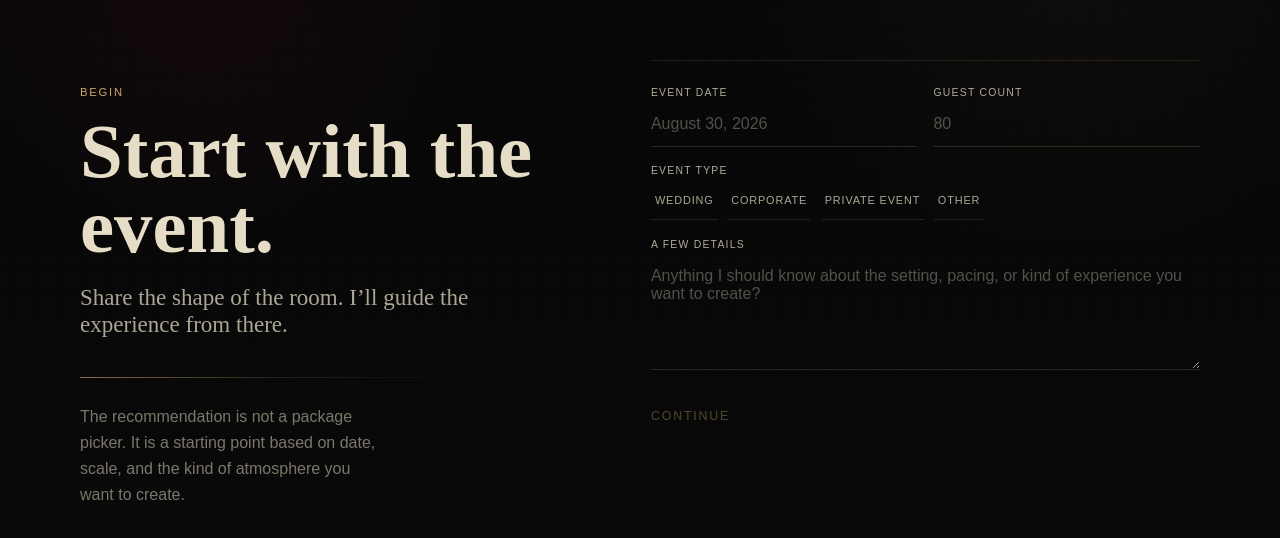
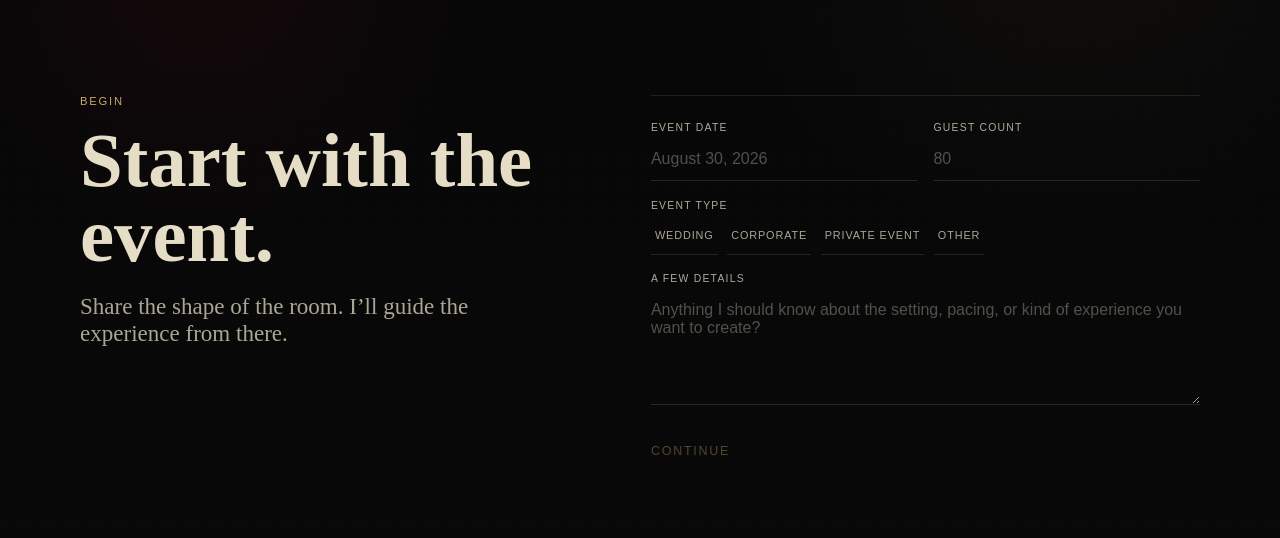
Before and after one commit to chaseellsworthiv-artifice/Artifice-Website, a Next.js app: page /design in a window 1280 px wide. Shown: the part 116-654 px from the top of the page. Built offline with nearby package versions, Linux system fonts and the light colour scheme; a web font is replaced by a local one.

Commit message:
Simplify booking intake copy

```diff
--- a/components/DesignFlow.jsx
+++ b/components/DesignFlow.jsx
@@ -183,10 +183,6 @@ export default function DesignFlow() {
               <p className={styles.eyebrow}>Begin</p>
               <h1 className={styles.title}>Start with the event.</h1>
               <p className={styles.subtext}>Share the shape of the room. I’ll guide the experience from there.</p>
-              <div className={styles.intakeRule} aria-hidden="true" />
-              <p className={styles.intakeAside}>
-                The recommendation is not a package picker. It is a starting point based on date, scale, and the kind of atmosphere you want to create.
-              </p>
             </div>
 
             <form className={styles.form} onSubmit={handleSubmit}>
--- a/components/design.module.css
+++ b/components/design.module.css
@@ -48,7 +48,10 @@
   align-items: start;
 }
 
-.intakeCopy,
+.intakeCopy {
+  padding-top: 0;
+}
+
 .inquiryCopy {
   padding-top: clamp(0.4rem, 2vw, 2rem);
 }
@@ -57,19 +60,6 @@
   width: min(100%, 42rem);
 }
 
-.intakeRule {
-  width: min(24rem, 64vw);
-  height: 1px;
-  margin-top: clamp(1.7rem, 3vw, 2.4rem);
-  background: linear-gradient(90deg, rgba(201, 168, 106, 0.64), rgba(201, 168, 106, 0.16), rgba(201, 168, 106, 0));
-}
-
-.intakeAside {
-  margin: clamp(1.2rem, 2vw, 1.8rem) 0 0;
-  max-width: 34ch;
-  color: rgba(230, 221, 198, 0.52);
-  line-height: 1.62;
-}
 
 .eyebrow,
 .cardEyebrow {
@@ -449,11 +439,6 @@
   .inquiryCopy {
     padding-top: 0;
   }
-
-  .intakeAside {
-    max-width: 30ch;
-  }
-
   .form {
     grid-template-columns: 1fr;
     gap: 0.85rem;
```
